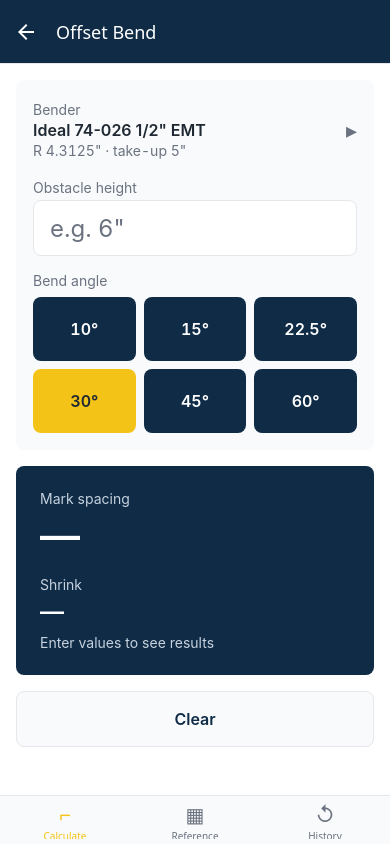
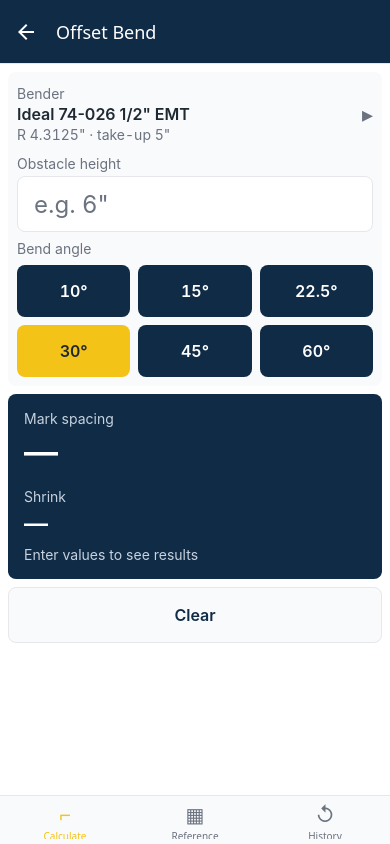
Before and after one commit to robin421/conduit-bend-calc, a React Native app: screen /Offset in a window 390 px wide. Built offline with nearby package versions, Linux system fonts and the light colour scheme.

Commit message:
Compact calculator screen layout (v1.2.7)

```diff
--- a/app.json
+++ b/app.json
@@ -2,7 +2,7 @@
   "expo": {
     "name": "Conduit Bend Calc",
     "slug": "conduit-bend-calc",
-    "version": "1.2.6",
+    "version": "1.2.7",
     "orientation": "portrait",
     "icon": "./assets/icon.png",
     "userInterfaceStyle": "light",
--- a/package.json
+++ b/package.json
@@ -1,6 +1,6 @@
 {
   "name": "conduit-bend-calc",
-  "version": "1.2.6",
+  "version": "1.2.7",
   "main": "index.ts",
   "scripts": {
     "start": "expo start",
--- a/src/components/bendDiagram.tsx
+++ b/src/components/bendDiagram.tsx
@@ -29,7 +29,7 @@ const VALUE_GAP = DIAGRAM_VALUE_GAP;
  * 颜色：管线用 theme 主文字色（浅色深灰/深色浅灰），mark 红色跟随 theme.error，
  * 尺寸/注释用次要文字色；深色模式自动跟随。
  */
-export default function BendDiagram({ input, height = 180 }: BendDiagramProps) {
+export default function BendDiagram({ input, height = 140 }: BendDiagramProps) {
   const theme = useTheme();
   const { width: windowWidth } = useWindowDimensions();
   /**
--- a/src/components/resultDisplay.tsx
+++ b/src/components/resultDisplay.tsx
@@ -27,7 +27,7 @@ export default function ResultDisplay({
         {
           backgroundColor: theme.colors.resultBackground,
           borderRadius: theme.radius,
-          padding: theme.spacing.lg,
+          padding: theme.spacing.md,
         },
         style,
       ]}
@@ -44,7 +44,7 @@ export default function ResultDisplay({
         <Text
           style={{
             color: theme.colors.resultText,
-            fontSize: theme.fontSize.result,
+            fontSize: 34,
             fontWeight: theme.fontWeight.semibold,
             fontVariant: ['tabular-nums'],
           }}
--- a/src/screens/fourPointSaddleScreen.tsx
+++ b/src/screens/fourPointSaddleScreen.tsx
@@ -155,18 +155,18 @@ export default function FourPointSaddleScreen({ route }: Props) {
       style={{ backgroundColor: theme.colors.background }}
       contentContainerStyle={[
         styles.content,
-        { padding: theme.spacing.md, gap: theme.spacing.md },
+        { padding: theme.spacing.sm, gap: theme.spacing.sm },
       ]}
       keyboardShouldPersistTaps="handled"
     >
-      <Card>
+      <Card style={{ padding: theme.spacing.sm }}>
         <BenderPicker
           spec={spec}
           customSpecs={customSpecs}
           onChange={setSpec}
           onCreateCustom={handleCreateCustom}
         />
-        <View style={{ marginTop: theme.spacing.md }}>
+        <View style={{ marginTop: theme.spacing.sm }}>
           <ImperialInput
             label="Obstacle height"
             value={heightText}
@@ -181,7 +181,7 @@ export default function FourPointSaddleScreen({ route }: Props) {
             onChangeText={setWidthText}
             onParsedChange={setWidthInches}
             placeholder={`e.g. 4"`}
-            style={{ marginTop: theme.spacing.md }}
+            style={{ marginTop: theme.spacing.sm }}
           />
         </View>
 
@@ -189,7 +189,7 @@ export default function FourPointSaddleScreen({ route }: Props) {
           style={{
             color: theme.colors.textSecondary,
             fontSize: theme.fontSize.secondary,
-            marginTop: theme.spacing.md,
+            marginTop: theme.spacing.sm,
             marginBottom: theme.spacing.sm,
           }}
         >
@@ -210,7 +210,7 @@ export default function FourPointSaddleScreen({ route }: Props) {
       </Card>
 
       {diagramInput ? (
-        <Card>
+        <Card style={{ padding: theme.spacing.sm }}>
           <BendDiagram input={diagramInput} />
         </Card>
       ) : null}
@@ -310,6 +310,8 @@ const styles = StyleSheet.create({
   angleButton: {
     flexBasis: '30%',
     flexGrow: 1,
+    height: 52,
+    minHeight: 52,
   },
   markRow: {
     width: '100%',
--- a/src/screens/kicked90Screen.tsx
+++ b/src/screens/kicked90Screen.tsx
@@ -144,18 +144,18 @@ export default function Kicked90Screen({ route }: Props) {
       style={{ backgroundColor: theme.colors.background }}
       contentContainerStyle={[
         styles.content,
-        { padding: theme.spacing.md, gap: theme.spacing.md },
+        { padding: theme.spacing.sm, gap: theme.spacing.sm },
       ]}
       keyboardShouldPersistTaps="handled"
     >
-      <Card>
+      <Card style={{ padding: theme.spacing.sm }}>
         <BenderPicker
           spec={spec}
           customSpecs={customSpecs}
           onChange={setSpec}
           onCreateCustom={handleCreateCustom}
         />
-        <View style={{ marginTop: theme.spacing.md }}>
+        <View style={{ marginTop: theme.spacing.sm }}>
           <Text
             style={{
               color: theme.colors.textSecondary,
@@ -187,7 +187,7 @@ export default function Kicked90Screen({ route }: Props) {
               },
             ]}
           />
-          <View style={{ marginTop: theme.spacing.md }}>
+          <View style={{ marginTop: theme.spacing.sm }}>
             <ImperialInput
               label="Straight L between bends (tangent to tangent)"
               value={lengthText}
@@ -200,7 +200,7 @@ export default function Kicked90Screen({ route }: Props) {
       </Card>
 
       {diagramInput ? (
-        <Card>
+        <Card style={{ padding: theme.spacing.sm }}>
           <BendDiagram input={diagramInput} />
         </Card>
       ) : null}
--- a/src/screens/offsetScreen.tsx
+++ b/src/screens/offsetScreen.tsx
@@ -128,18 +128,18 @@ export default function OffsetScreen({ route }: Props) {
       style={{ backgroundColor: theme.colors.background }}
       contentContainerStyle={[
         styles.content,
-        { padding: theme.spacing.md, gap: theme.spacing.md },
+        { padding: theme.spacing.sm, gap: theme.spacing.sm },
       ]}
       keyboardShouldPersistTaps="handled"
     >
-      <Card>
+      <Card style={{ padding: theme.spacing.sm }}>
         <BenderPicker
           spec={spec}
           customSpecs={customSpecs}
           onChange={setSpec}
           onCreateCustom={handleCreateCustom}
         />
-        <View style={{ marginTop: theme.spacing.md }}>
+        <View style={{ marginTop: theme.spacing.sm }}>
           <ImperialInput
             label="Obstacle height"
             value={heightText}
@@ -153,7 +153,7 @@ export default function OffsetScreen({ route }: Props) {
           style={{
             color: theme.colors.textSecondary,
             fontSize: theme.fontSize.secondary,
-            marginTop: theme.spacing.md,
+            marginTop: theme.spacing.sm,
             marginBottom: theme.spacing.sm,
           }}
         >
@@ -174,7 +174,7 @@ export default function OffsetScreen({ route }: Props) {
       </Card>
 
       {diagramInput ? (
-        <Card>
+        <Card style={{ padding: theme.spacing.sm }}>
           <BendDiagram input={diagramInput} />
         </Card>
       ) : null}
@@ -185,7 +185,7 @@ export default function OffsetScreen({ route }: Props) {
           {
             backgroundColor: theme.colors.resultBackground,
             borderRadius: theme.radius,
-            padding: theme.spacing.lg,
+            padding: theme.spacing.md,
           },
         ]}
       >
@@ -201,7 +201,7 @@ export default function OffsetScreen({ route }: Props) {
           <Text
             style={{
               color: theme.colors.resultText,
-              fontSize: theme.fontSize.result,
+              fontSize: 34,
               fontWeight: theme.fontWeight.semibold,
               fontVariant: ['tabular-nums'],
             }}
@@ -301,6 +301,8 @@ const styles = StyleSheet.create({
   angleButton: {
     flexBasis: '30%',
     flexGrow: 1,
+    height: 52,
+    minHeight: 52,
   },
   resultCard: {
     width: '100%',
--- a/src/screens/rollingOffsetScreen.tsx
+++ b/src/screens/rollingOffsetScreen.tsx
@@ -148,18 +148,18 @@ export default function RollingOffsetScreen({ route }: Props) {
       style={{ backgroundColor: theme.colors.background }}
       contentContainerStyle={[
         styles.content,
-        { padding: theme.spacing.md, gap: theme.spacing.md },
+        { padding: theme.spacing.sm, gap: theme.spacing.sm },
       ]}
       keyboardShouldPersistTaps="handled"
     >
-      <Card>
+      <Card style={{ padding: theme.spacing.sm }}>
         <BenderPicker
           spec={spec}
           customSpecs={customSpecs}
           onChange={setSpec}
           onCreateCustom={handleCreateCustom}
         />
-        <View style={{ marginTop: theme.spacing.md }}>
+        <View style={{ marginTop: theme.spacing.sm }}>
           <ImperialInput
             label="Rise"
             value={riseText}
@@ -167,7 +167,7 @@ export default function RollingOffsetScreen({ route }: Props) {
             onParsedChange={setRiseInches}
             placeholder={`e.g. 6"`}
           />
-          <View style={{ marginTop: theme.spacing.md }}>
+          <View style={{ marginTop: theme.spacing.sm }}>
             <ImperialInput
               label="Roll"
               value={rollText}
@@ -182,7 +182,7 @@ export default function RollingOffsetScreen({ route }: Props) {
           style={{
             color: theme.colors.textSecondary,
             fontSize: theme.fontSize.secondary,
-            marginTop: theme.spacing.md,
+            marginTop: theme.spacing.sm,
             marginBottom: theme.spacing.sm,
           }}
         >
@@ -203,7 +203,7 @@ export default function RollingOffsetScreen({ route }: Props) {
       </Card>
 
       {diagramInput ? (
-        <Card>
+        <Card style={{ padding: theme.spacing.sm }}>
           <BendDiagram input={diagramInput} />
         </Card>
       ) : null}
@@ -320,6 +320,8 @@ const styles = StyleSheet.create({
   angleButton: {
     flexBasis: '30%',
     flexGrow: 1,
+    height: 52,
+    minHeight: 52,
   },
   infoRow: {
     flexDirection: 'row',
--- a/src/screens/stubScreen.tsx
+++ b/src/screens/stubScreen.tsx
@@ -140,18 +140,18 @@ export default function StubScreen({ route }: Props) {
       style={{ backgroundColor: theme.colors.background }}
       contentContainerStyle={[
         styles.content,
-        { padding: theme.spacing.md, gap: theme.spacing.md },
+        { padding: theme.spacing.sm, gap: theme.spacing.sm },
       ]}
       keyboardShouldPersistTaps="handled"
     >
-      <Card>
+      <Card style={{ padding: theme.spacing.sm }}>
         <BenderPicker
           spec={spec}
           customSpecs={customSpecs}
           onChange={setSpec}
           onCreateCustom={handleCreateCustom}
         />
-        <View style={{ marginTop: theme.spacing.md }}>
+        <View style={{ marginTop: theme.spacing.sm }}>
           <ImperialInput
             label="Target height"
             value={heightText}
@@ -163,7 +163,7 @@ export default function StubScreen({ route }: Props) {
       </Card>
 
       {diagramInput ? (
-        <Card>
+        <Card style={{ padding: theme.spacing.sm }}>
           <BendDiagram input={diagramInput} />
         </Card>
       ) : null}
--- a/src/screens/threePointSaddleScreen.tsx
+++ b/src/screens/threePointSaddleScreen.tsx
@@ -141,18 +141,18 @@ export default function ThreePointSaddleScreen({ route }: Props) {
       style={{ backgroundColor: theme.colors.background }}
       contentContainerStyle={[
         styles.content,
-        { padding: theme.spacing.md, gap: theme.spacing.md },
+        { padding: theme.spacing.sm, gap: theme.spacing.sm },
       ]}
       keyboardShouldPersistTaps="handled"
     >
-      <Card>
+      <Card style={{ padding: theme.spacing.sm }}>
         <BenderPicker
           spec={spec}
           customSpecs={customSpecs}
           onChange={setSpec}
           onCreateCustom={handleCreateCustom}
         />
-        <View style={{ marginTop: theme.spacing.md }}>
+        <View style={{ marginTop: theme.spacing.sm }}>
           <ImperialInput
             label="Obstacle height"
             value={heightText}
@@ -166,7 +166,7 @@ export default function ThreePointSaddleScreen({ route }: Props) {
           style={{
             color: theme.colors.textSecondary,
             fontSize: theme.fontSize.secondary,
-            marginTop: theme.spacing.md,
+            marginTop: theme.spacing.sm,
             marginBottom: theme.spacing.sm,
           }}
         >
@@ -187,7 +187,7 @@ export default function ThreePointSaddleScreen({ route }: Props) {
       </Card>
 
       {diagramInput ? (
-        <Card>
+        <Card style={{ padding: theme.spacing.sm }}>
           <BendDiagram input={diagramInput} />
         </Card>
       ) : null}
@@ -273,6 +273,8 @@ const styles = StyleSheet.create({
   angleButton: {
     flexBasis: '30%',
     flexGrow: 1,
+    height: 52,
+    minHeight: 52,
   },
   markRow: {
     width: '100%',
```
